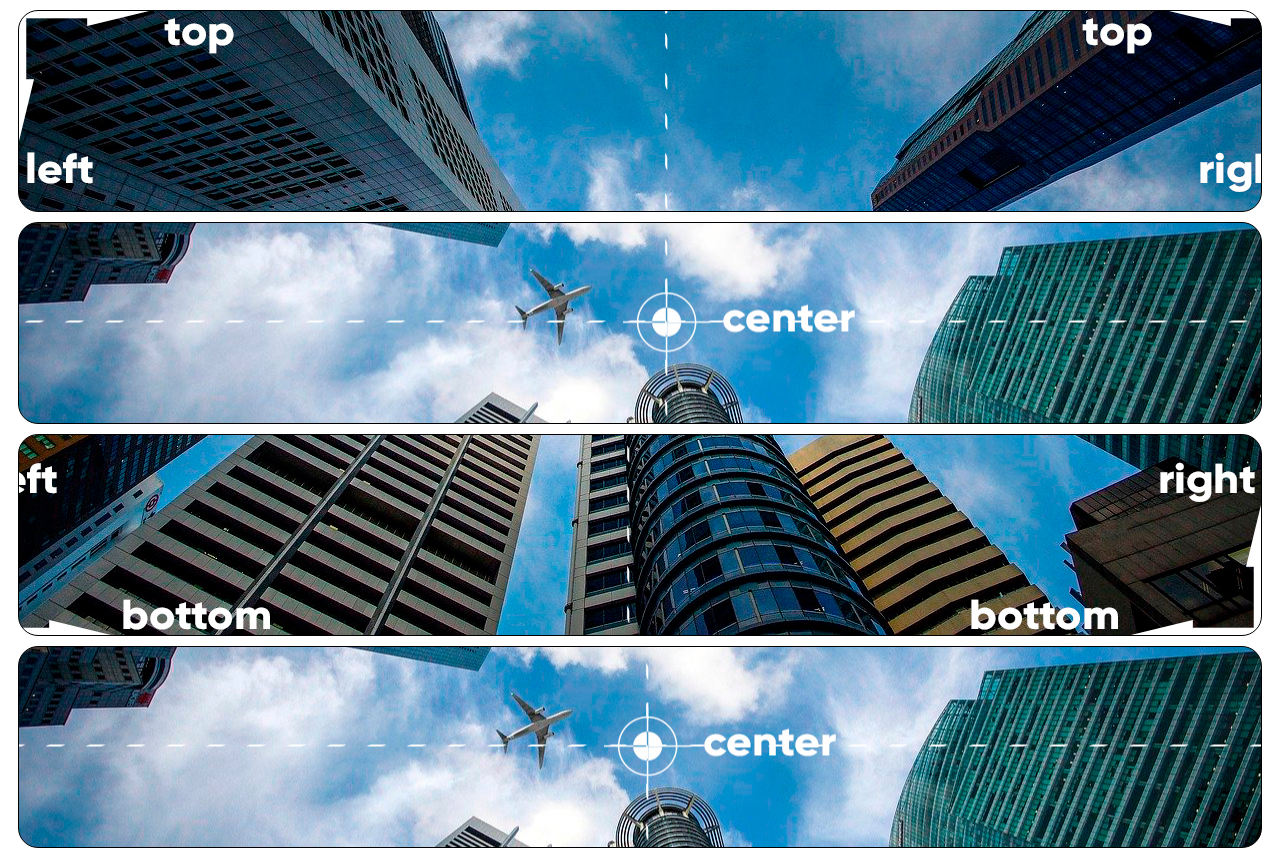
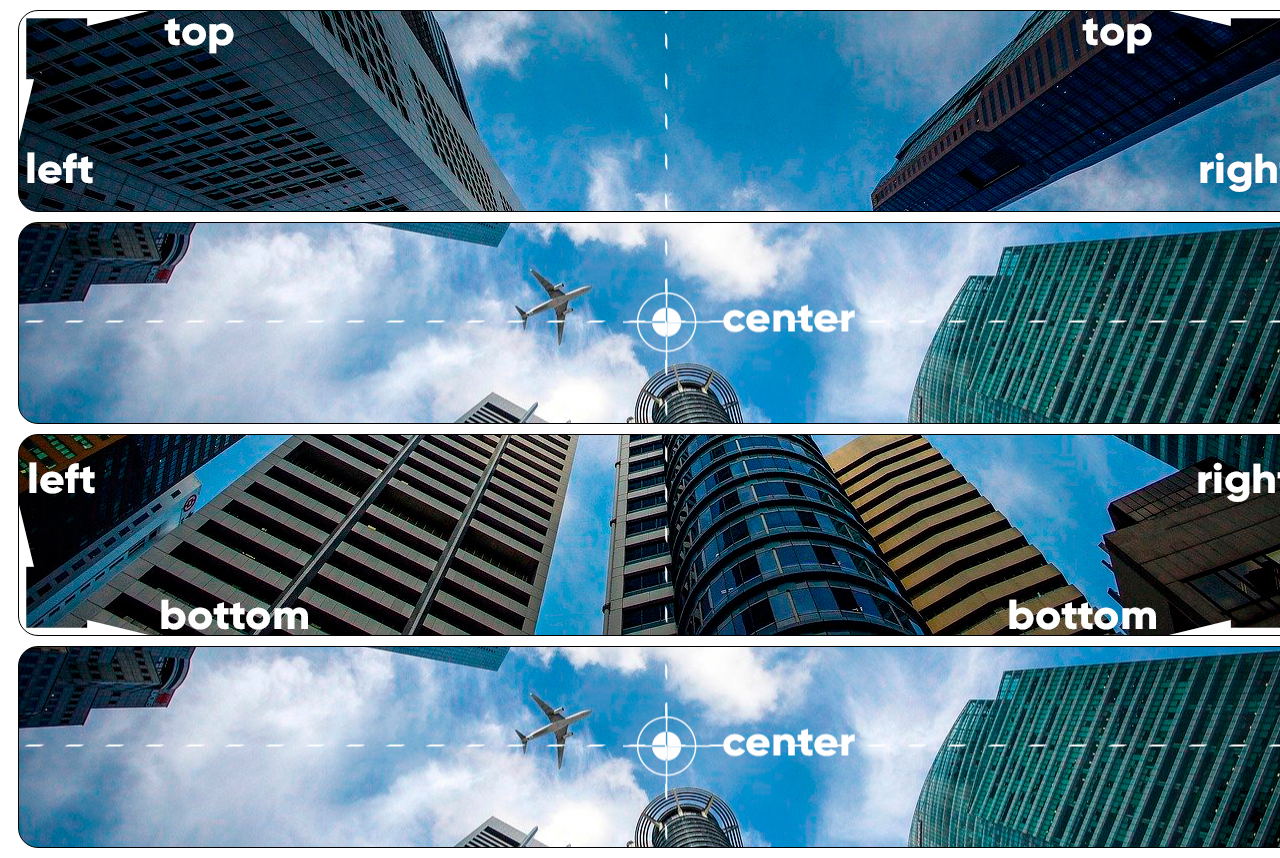
Before and after one commit to RafaelFernandes08/HTML-CSS, a plain HTML site: page Exercicios/ex022/fundo03.html in a window 1280 px wide. Drawn offline with Linux system fonts and the light colour scheme.

Commit message:
correção de exercício

```diff
--- a/Exercicios/ex022/fundo03.html
+++ b/Exercicios/ex022/fundo03.html
@@ -8,6 +8,7 @@
         div.bloco{
             background-image: url(imagens/wallpaper003.jpg);
             height: 200px;
+            width: 1280px;
             border: 1px solid black;
             border-radius: 20px;
             margin: 10px;
```
